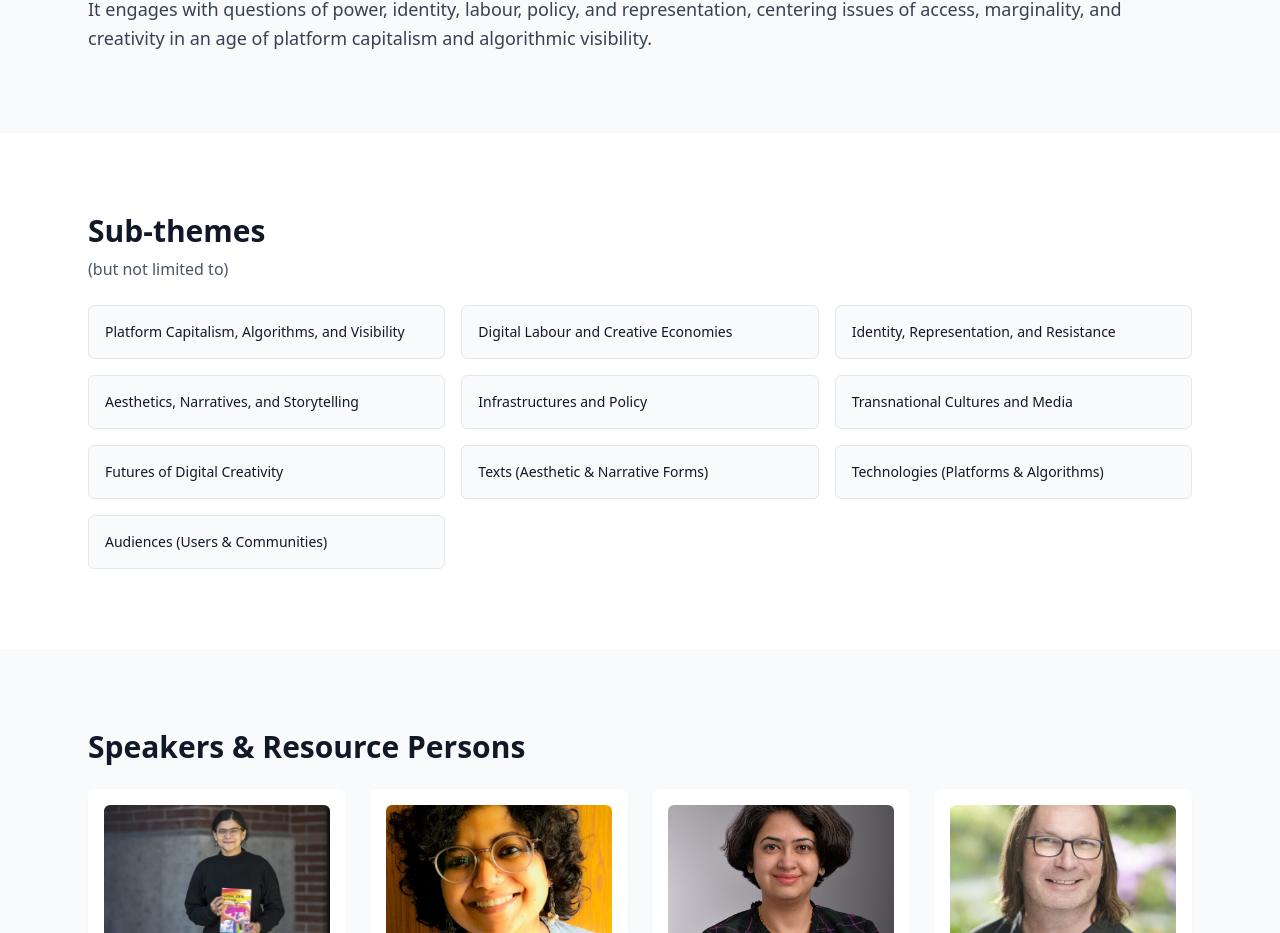
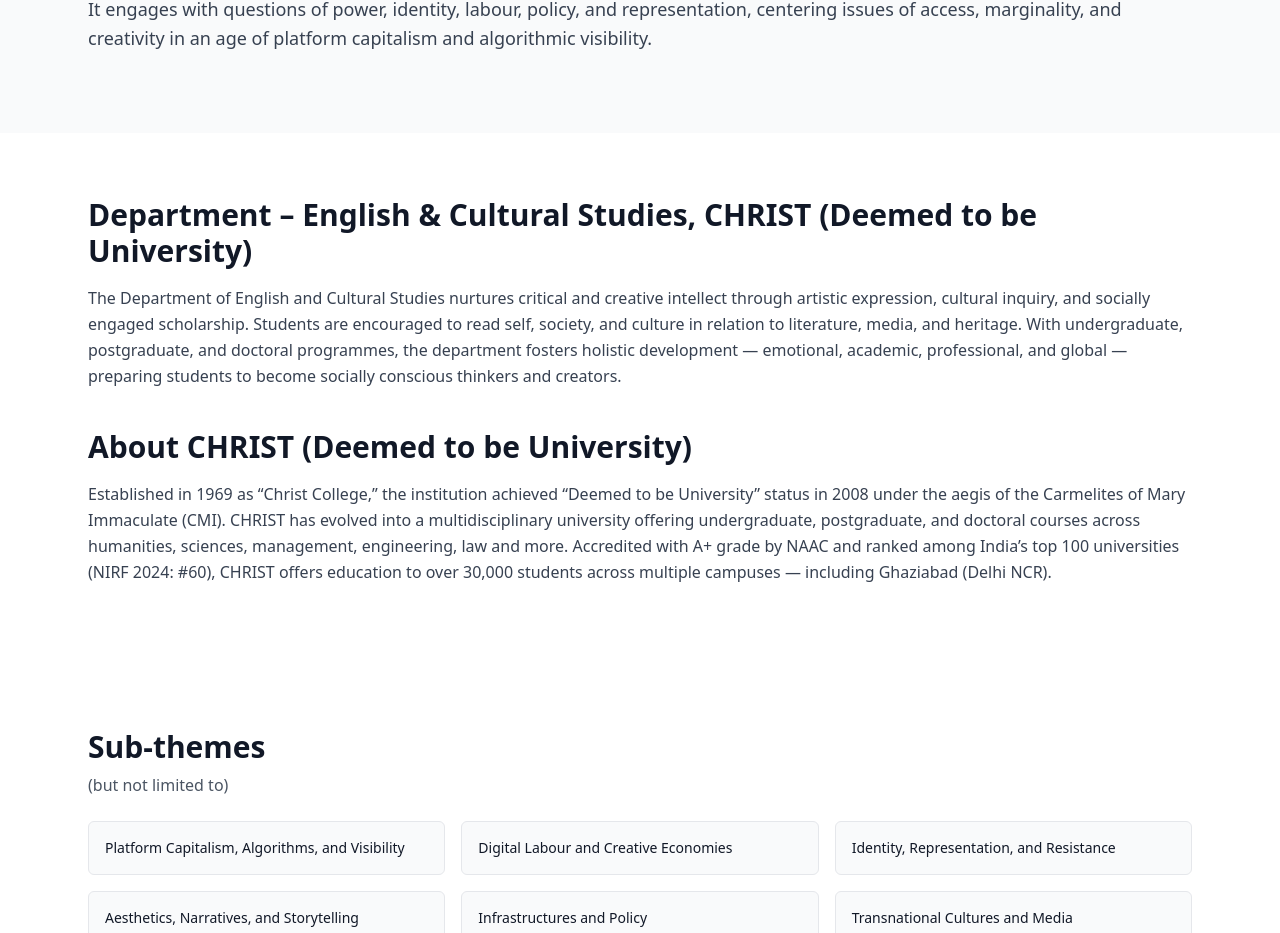
Before and after one commit to ecs-ncr/globaldigitalcultures, a React (Create React App) app: page / in a window 1280 px wide. Shown: the part 871-1804 px from the top of the page. Built offline with nearby package versions, Linux system fonts and the light colour scheme.

Commit message:
Update website

```diff
--- a/src/App.js
+++ b/src/App.js
@@ -128,6 +128,27 @@ export default function App() {
           marginality, and creativity in an age of platform capitalism and algorithmic visibility.
         </p>
       </section>
+      {/* University & Department Info */}
+<section id="about-institution" className="bg-white py-16 scroll-mt-24">
+  <div className="max-w-6xl mx-auto px-6 space-y-10">
+    {/* Department */}
+    <div>
+      <h2 className="text-3xl font-bold">Department – English & Cultural Studies, CHRIST (Deemed to be University)</h2>
+      <p className="mt-4 text-gray-700 leading-relaxed">
+        The Department of English and Cultural Studies nurtures critical and creative intellect through artistic expression, cultural inquiry, and socially engaged scholarship. Students are encouraged to read self, society, and culture in relation to literature, media, and heritage. With undergraduate, postgraduate, and doctoral programmes, the department fosters holistic development — emotional, academic, professional, and global — preparing students to become socially conscious thinkers and creators.
+      </p>
+    </div>
+
+    {/* University */}
+    <div>
+      <h2 className="text-3xl font-bold">About CHRIST (Deemed to be University)</h2>
+      <p className="mt-4 text-gray-700 leading-relaxed">
+        Established in 1969 as “Christ College,” the institution achieved “Deemed to be University” status in 2008 under the aegis of the Carmelites of Mary Immaculate (CMI). CHRIST has evolved into a multidisciplinary university offering undergraduate, postgraduate, and doctoral courses across humanities, sciences, management, engineering, law and more. Accredited with A+ grade by NAAC and ranked among India’s top 100 universities (NIRF 2024: #60), CHRIST offers education to over 30,000 students across multiple campuses — including Ghaziabad (Delhi NCR).
+      </p>
+    </div>
+  </div>
+</section>
+
 
       {/* Sub-themes */}
       <section id="themes" className="bg-white py-20 scroll-mt-24">
```
